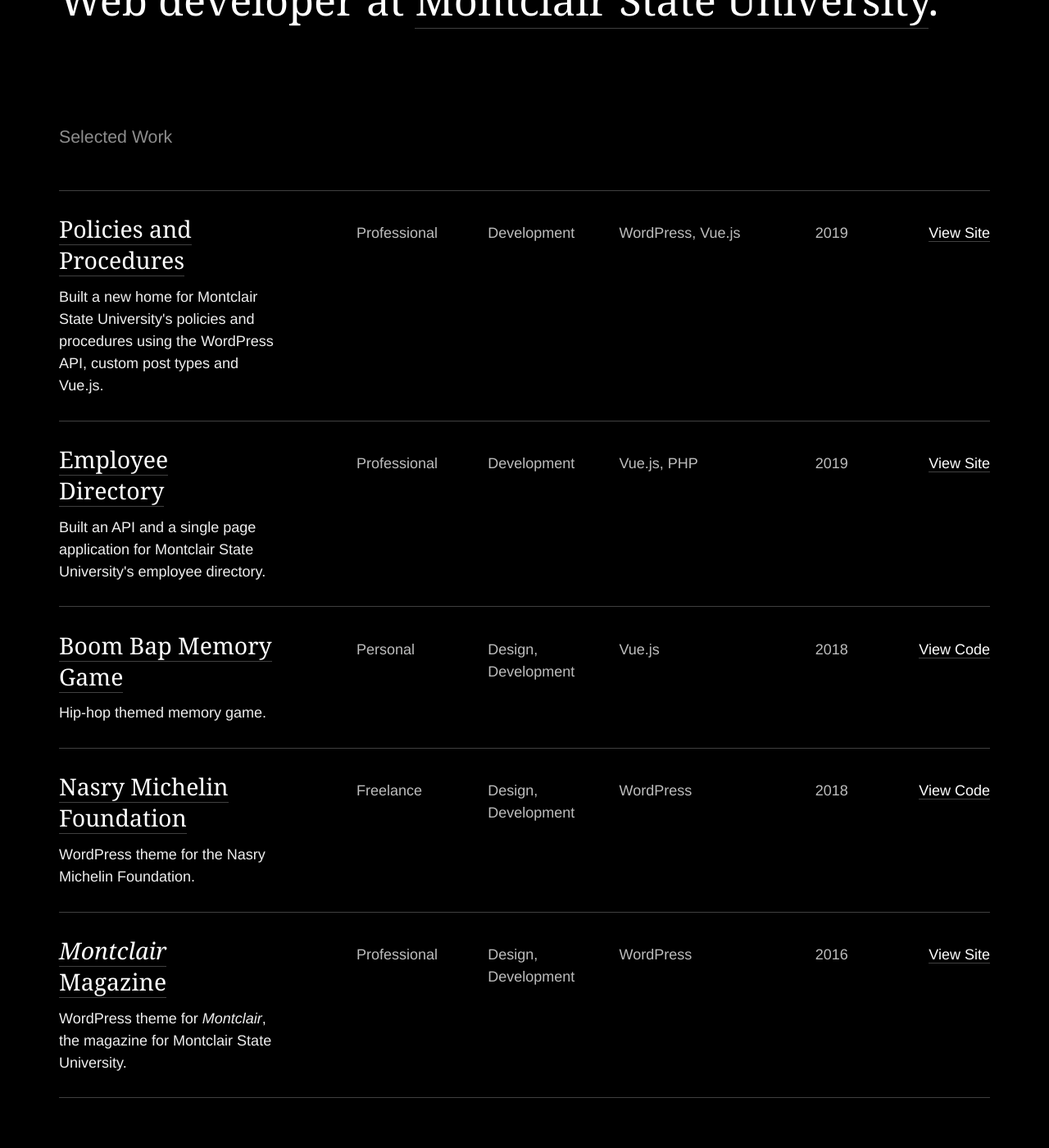
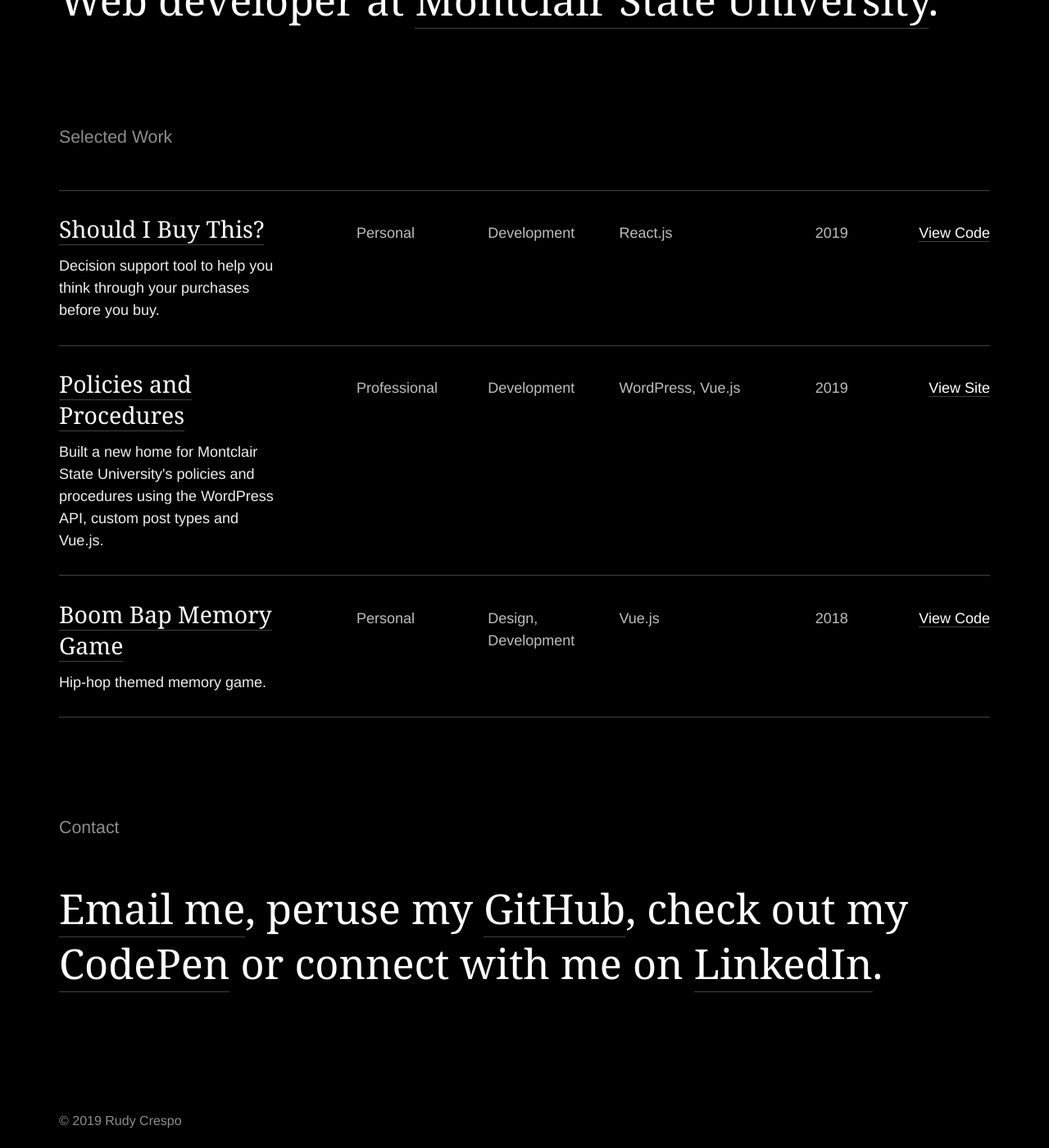
Before and after one commit to rcrespo9/portfolio-2018, a Jekyll site: the page built from index.md, in a window 1280 px wide and 1400 px high, scrolled down 751 px. Shown: the whole window at 82% size. Built offline with Jekyll 4.4.1, drawn with Linux system fonts in a browser that asks for light colours; some web fonts are replaced.

Commit message:
added should i buy this

```diff
--- a/_data/projects.yml
+++ b/_data/projects.yml
@@ -1,20 +1,3 @@
-- name: <em>Montclair</em> Magazine
-  url: https://www.montclair.edu/magazine/
-  description: WordPress theme for <em>Montclair</em>, the magazine for Montclair State University.
-  year: 2016
-  role: Design, Development
-  technologies: WordPress
-  context: Professional
-
-- name: Nasry Michelin Foundation
-  url: https://nasrymichelenfoundation.org/
-  description: WordPress theme for the Nasry Michelin Foundation.
-  year: 2018
-  role: Design, Development
-  technologies: WordPress
-  context: Freelance
-  github_url: https://github.com/rcrespo9/nasry-michelen-foundation
-
 - name: Boom Bap Memory Game
   url: https://boom-bap-memory-game.netlify.com/
   description: Hip-hop themed memory game.
@@ -24,14 +7,6 @@
   context: Personal
   github_url: https://github.com/rcrespo9/hip-hop-memory-card-game
 
-- name: Employee Directory
-  url: https://www.montclair.edu/employee-directory
-  description: Built an API and a single page application for Montclair State University's employee directory.
-  year: 2019
-  role: Development
-  technologies: Vue.js, PHP
-  context: Professional
-
 - name: Policies and Procedures
   url: https://www.montclair.edu/policies/
   description: Built a new home for Montclair State University's policies and procedures using the WordPress API, custom post types and Vue.js.
@@ -39,3 +14,12 @@
   role: Development
   technologies: WordPress, Vue.js
   context: Professional
+
+- name: Should I Buy This?
+  url: https://should-i-buy-this.netlify.com
+  description: Decision support tool to help you think through your purchases before you buy.
+  year: 2019
+  role: Development
+  technologies: React.js
+  context: Personal
+  github_url: https://github.com/rcrespo9/should-i-buy
```
